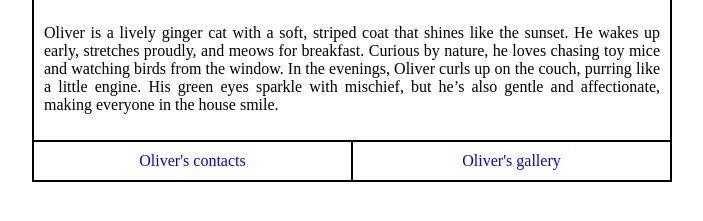
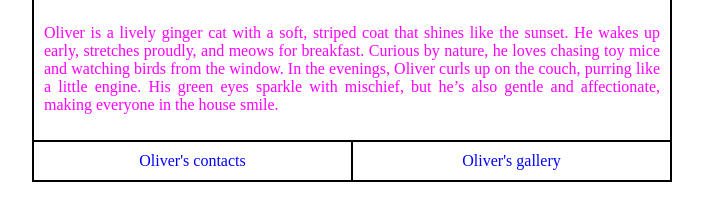
Before and after one commit to Mykhaylovskyy/HTML, a plain HTML site: page HW_21_1/index.html in a window 1280 px wide. Shown: the part 163-384 px from the top of the page, without its empty margins (288-991 px from the left). Drawn offline with Linux system fonts and the light colour scheme.

Commit message:
Use "id" and "class" for one tag

```diff
--- a/HW_21_1/index.html
+++ b/HW_21_1/index.html
@@ -19,7 +19,7 @@
             </tr>
             <tr>
                 <td colspan="2">
-                    <p class="justified">
+                    <p class="justified" id= "p_about">
                         Oliver is a lively ginger cat with a soft, striped coat that shines like the sunset. He wakes up early, stretches proudly, and meows for breakfast. Curious by nature, he loves chasing toy mice and watching birds from the window. In the evenings, Oliver curls up on the couch, purring like a little engine. His green eyes sparkle with mischief, but he’s also gentle and affectionate, making everyone in the house smile.
                     </p>
                 </td>
--- a/HW_21_1/style.css
+++ b/HW_21_1/style.css
@@ -33,3 +33,6 @@ a:hover {
 a:active {
     color: green;
   }
+#p_about{
+    color: fuchsia;
+}
```
